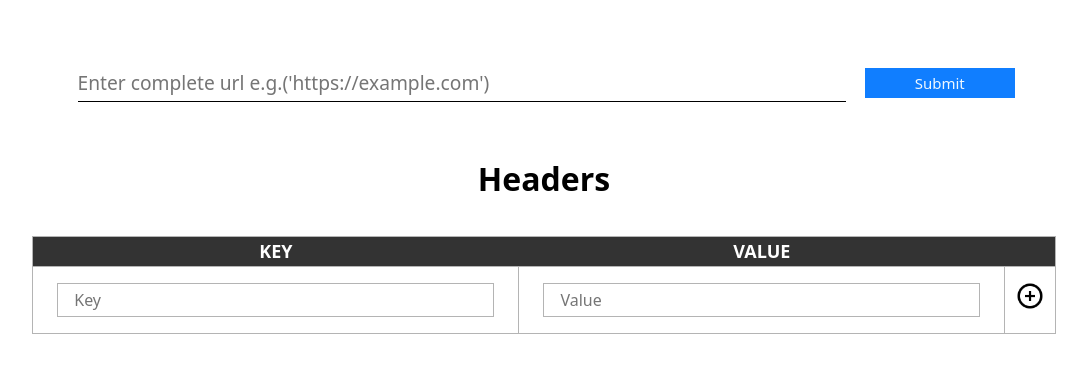
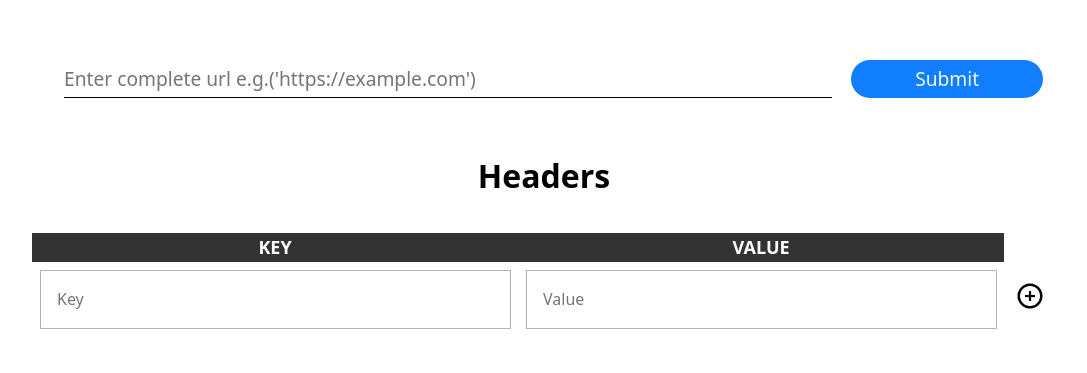
Before and after one commit to shantanu-goyal/Analyser, a React (Create React App) app: page / in a window 1280 px wide. Shown: the part 203-576 px from the top of the page, without its empty margins (96-1183 px from the left). Built offline with nearby package versions, Linux system fonts and the light colour scheme.

Commit message:
optimise CSS

```diff
--- a/public/index.html
+++ b/public/index.html
@@ -10,10 +10,6 @@
     <meta
       name="description"
       content="Network Traffic Analyser"
-    />
-    <link
-      rel="stylesheet"
-      href="https://cdnjs.cloudflare.com/ajax/libs/font-awesome/4.7.0/css/font-awesome.min.css"
     />
     <!--
       manifest.json provides metadata used when your web app is installed on a
--- a/src/components/Table.js
+++ b/src/components/Table.js
@@ -147,8 +147,8 @@ function Table({ id, headings, items, passData }) {
                   >
                     {isNaN(item[key]) ? (
                       item[key] &&
-                        item[key].type &&
-                        item[key].type === "link" ? (
+                      item[key].type &&
+                      item[key].type === "link" ? (
                         <a href={item[key].url}>{item[key].text}</a>
                       ) : (
                         item[key]
--- a/src/components/ThirdPartyTable.js
+++ b/src/components/ThirdPartyTable.js
@@ -1,6 +1,6 @@
 import PropTypes from "prop-types";
 import React, { useState } from "react";
-import '../styles/ThirdPartyTable.css';
+import "../styles/ThirdPartyTable.css";
 import Table from "./Table";
 
 /**
@@ -12,24 +12,31 @@ import Table from "./Table";
  * @returns table jsx
  */
 function ThirdPartyTable({ id, headings, items, passData }) {
-  // State to hold current view of
-  const [view, setView] = useState("entity");
+  // State to hold current third party headings according to the view
   const [thirdPartyHeadings, setThirdPartyHeadings] = useState([...headings]);
+  // State to hold current third party items according to the view
   const [thirdPartyItems, setThirdPartyItems] = useState([...items]);
 
-  function changeView(e) {
-    if (e.target.value === "script") {
-      setView("script");
+  /**
+   * Toogle view of third party table from script view to entity view and vice-versa
+   * @param {Object} event Object to hold data for event which triggered view change
+   */
+  function changeView(event) {
+    // If the current view is script view
+    if (event.target.value === "script") {
+      // Update Table headings
       setThirdPartyHeadings([
         { key: "url", text: "URL", itemType: "text" },
         { key: "mainThreadTime", text: "Main Thread Time", itemType: "ms" },
         { key: "blockingTime", text: "Blocking Time", itemType: "ms" },
         { key: "transferSize", text: "Transfer Size", itemType: "bytes" },
       ]);
+      // Update thirdPartyItems to hold scripts instead of entities
       setThirdPartyItems(
         items.reduce((arr, item) => {
           if (item.subItems && item.subItems.items) {
             return arr.concat(
+              // Filter out scripts
               item.subItems.items.filter(
                 (item) => item.url !== "Other resources"
               )
@@ -39,20 +46,25 @@ function ThirdPartyTable({ id, headings, items, passData }) {
         }, [])
       );
     } else {
-      setView("entity");
+      // Default headings and items passed to the ThirdPartyTable are in entity view
       setThirdPartyHeadings([...headings]);
       setThirdPartyItems([...items]);
     }
   }
 
   return (
-    <div className="third-party-wrapper" style={{marginLeft:"1em"}}>
-      <select id="select-box" value={view} onChange={changeView}>
+    <div className="third-party-wrapper" style={{ marginLeft: "1em" }}>
+      <select id="select-box" onChange={changeView}>
         <option value="entity">Entity View</option>
         <option value="script">Script View</option>
       </select>
       <div className="table-container">
-        <Table id={id} headings={thirdPartyHeadings} items={thirdPartyItems} passData={passData} />
+        <Table
+          id={id}
+          headings={thirdPartyHeadings}
+          items={thirdPartyItems}
+          passData={passData}
+        />
       </div>
     </div>
   );
@@ -63,6 +75,6 @@ ThirdPartyTable.propTypes = {
   headings: PropTypes.arrayOf(PropTypes.object).isRequired,
   items: PropTypes.arrayOf(PropTypes.object).isRequired,
   passData: PropTypes.func.isRequired,
-}
+};
 
 export default ThirdPartyTable;
--- a/src/styles/Form.css
+++ b/src/styles/Form.css
@@ -1,4 +1,4 @@
-.url-form{
+.url-form {
   height: calc(100vh - 16px);
   display: flex;
   flex-direction: column;
@@ -7,41 +7,41 @@
   width: 80vw;
 }
 
+.url-input {
+  display: flex;
+  align-items: center;
+}
 
-.url-form input{
+.url-input input {
   box-sizing: border-box;
-  max-width: 40em;
   width: 60vw;
   height: 2em;
   border: none;
   border-bottom: 1px solid black;
   margin: 1em;
   font-size: 1.2em;
+  min-width: 20em;
 }
 
-.url-form input:focus{
+.url-form input:focus {
   outline: none;
 }
 
-.url-form button{
-  font-size: 15px;
-  background-color:#107EFF;
+.url-input button {
+  font-size: 1.2em;
+  background-color: #107eff;
   color: aliceblue;
   width: 10em;
   height: 2em;
   border: none;
   cursor: pointer;
+  border-radius: 20px;
 }
 
-.header-input{
+.header-input {
   width: 80vw;
   min-width: 40em;
   border-collapse: collapse;
-}
-
-.header-input, .header-input thead, .header-input  td {
-  border: 1px solid rgb(180, 180, 180);
-  overflow: scroll;
   text-align: center;
 }
 
@@ -50,33 +50,25 @@
   padding: 1em;
   font-size: 1em;
   width: 90%;
+  margin: 0.5em;
 }
 
-.header-input th{
+.header-input th {
   background-color: #333;
   color: white;
   font-size: large;
 }
 
-.header-input img{
+.header-input th:last-of-type {
+  background-color: white;
+}
+
+.header-input img {
   width: 30px;
   height: 30px;
   cursor: pointer;
 }
 
-.danger-button{
-  background-color: red;
-}
-
-.header-text{
+.header-text {
   margin: 1em;
 }
-
-.url-input{
-  display: flex;
-  align-items: center;
-}
-
-.url-input input{
-  min-width:20em;
-}
--- a/src/styles/Home.css
+++ b/src/styles/Home.css
@@ -16,6 +16,10 @@
 }
 
 @keyframes spin {
-    0% { transform: rotate(0deg); }
-    100% { transform: rotate(360deg); }
+  0% {
+    transform: rotate(0deg);
   }
+  100% {
+    transform: rotate(360deg);
+  }
+}
--- a/src/styles/Index.css
+++ b/src/styles/Index.css
@@ -1,6 +1,7 @@
-*{
+* {
   margin: 0;
   padding: 0;
-  font-family: "proxima-nova",system-ui,-apple-system,BlinkMacSystemFont,"Segoe UI",Roboto,"Helvetica Neue",sans-serif;
+  font-family: proxima-nova, system-ui, -apple-system, BlinkMacSystemFont,
+    "Segoe UI", Roboto, "Helvetica Neue", sans-serif;
   line-height: 1.6;
 }
--- a/src/styles/NavBar.css
+++ b/src/styles/NavBar.css
@@ -1,51 +1,48 @@
 .topnav {
   background-color: #333;
   overflow: hidden;
-  margin-bottom: 2em;
+  margin-bottom: 2em
 }
-
 .topnav a {
-  font-family: Arial, Helvetica, sans-serif;
+  font-family: Arial,Helvetica,sans-serif;
   float: left;
   display: block;
   color: #f2f2f2;
   text-align: center;
   padding: 14px 16px;
   text-decoration: none;
-  font-size: 14px;
+  font-size: 14px
 }
-
 .topnav a:hover {
   background-color: #ddd;
-  color: black;
+  color: #000
 }
 .topnav a.active {
-  background-color: #107EFF;
-  color: white;
+  background-color: #107eff;
+  color: #fff
 }
-
 .topnav .icon {
-  display: none;
+  display: none
 }
-
-@media screen and (max-width: 1200px) {
-  .topnav a:not(:first-child) {display: none;}
+@media screen and (max-width:1200px) {
+  .topnav a:not(:first-child) {
+    display: none
+  }
   .topnav a.icon {
     float: right;
-    display: block;
+    display: block
   }
-}
-
-@media screen and (max-width: 1200px) {
-  .topnav.responsive {position: relative;}
+  .topnav.responsive {
+    position: relative
+  }
   .topnav.responsive a.icon {
     position: absolute;
     right: 0;
-    top: 0;
+    top: 0
   }
   .topnav.responsive a {
     float: none;
     display: block;
-    text-align: left;
+    text-align: left
   }
 }
--- a/src/styles/Table.css
+++ b/src/styles/Table.css
@@ -1,38 +1,31 @@
 .styled-table {
   box-sizing: border-box;
   border-collapse: collapse;
-    font-size:smaller;
-    font-family: sans-serif;
+  font-size: smaller;
   box-shadow: 0 0 20px rgba(0, 0, 0, 0.15);
   width: calc(100% - 2em);
 }
-
 .styled-table thead tr {
-    background-color: #107EFF;
-    color: #ffffff;
+  background-color: #107eff;
+  color: #fff;
   text-align: left;
   cursor: pointer;
-    font-size:small;
+  font-size: small;
 }
-
-.styled-table th,
-.styled-table td {
-    padding: 12px 15px;
-
+.styled-table td,
+.styled-table th {
+  padding: 1em;
 }
 .styled-table tbody tr {
-    border-bottom: 1px solid #dddddd;
+  border-bottom: 1px solid #ddd;
 }
-
-.styled-table thead tr td , .styled-table tbody tr td{
-  max-width: 10em;
-  word-break: break-all;
+.styled-table tbody tr td,
+.styled-table thead tr td {
+  max-width: 48em;
   white-space: nowrap;
   overflow: hidden;
   text-overflow: ellipsis;
-
 }
-
 .showcase {
   position: sticky;
   top: 0;
@@ -46,50 +39,41 @@
   opacity: 0.2;
   z-index: -1;
 }
-
 .styled-table tbody tr:nth-of-type(even) {
   background-color: #f3f3f3;
 }
-
 .styled-table tbody tr:last-of-type {
-    border-bottom: 2px solid #107EFF;
+  border-bottom: 2px solid #107eff;
 }
-
-input{
-    box-sizing: border-box;
+.toolbar input {
   width: 20em;
   height: 2em;
   border: none;
   border-bottom: 1px solid gray;
-    font-size: 15px;
   margin: 2em;
+  font-size: 1.2em;
 }
-
-input:focus{
-    outline: none;
+.toolbar input:focus {
+  outline: 0;
 }
-
-.toolbar{
+.toolbar {
   display: flex;
   justify-content: space-between;
   align-items: center;
 }
-
-button {
-    font-size: 15px;
-    background-color: #107EFF;
-    color: aliceblue;
-    width: 8em;
+.toolbar button {
+  background-color: #107eff;
+  color: #f0f8ff;
   height: 2em;
   margin-right: 1em;
   border: none;
   cursor: pointer;
+  border-radius: 20px;
+  width: 10em;
+  font-size: 1.2em;
 }
-
-
-.right-row{
-    display:flex;
+.right-row {
+  display: flex;
   flex-direction: row;
   justify-content: right;
-
 }
--- a/src/styles/ThirdPartyTable.css
+++ b/src/styles/ThirdPartyTable.css
@@ -1,19 +1,17 @@
-.third-party-wrapper{
-    width:100%;
+.third-party-wrapper {
+  width: 100%;
   height: 100%;
 }
-
-.table-container{
+.table-container {
   display: flex;
   justify-content: center;
   align-items: center;
   flex-direction: column;
 }
-
-#select-box{
+#select-box {
   margin-top: 1em;
   margin-left: 1em;
-    border: 1px solid black;
+  border: 1px solid #000;
   width: 100px;
   height: 30px;
 }
```
Lines whose indentation alone changed are shown as unchanged.
